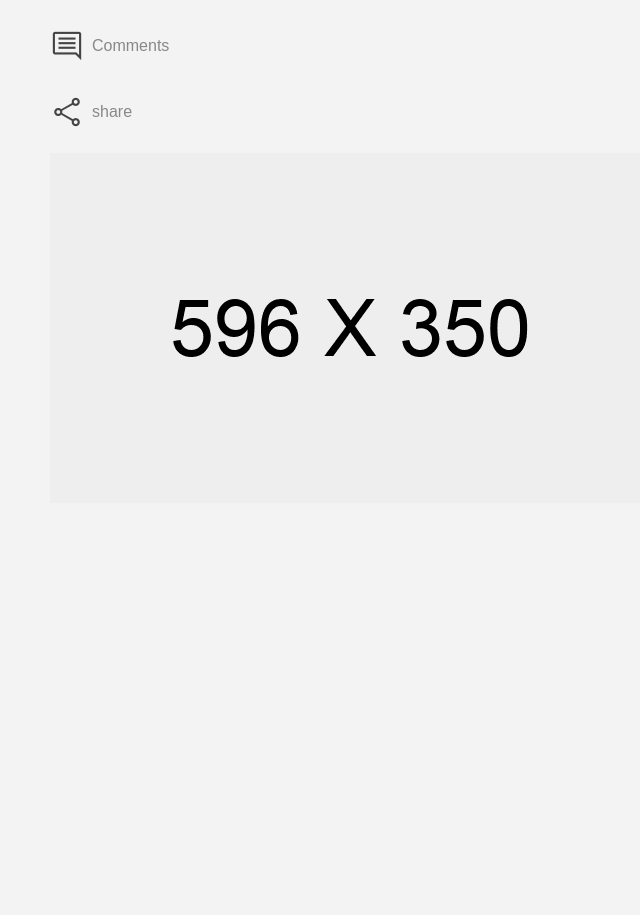
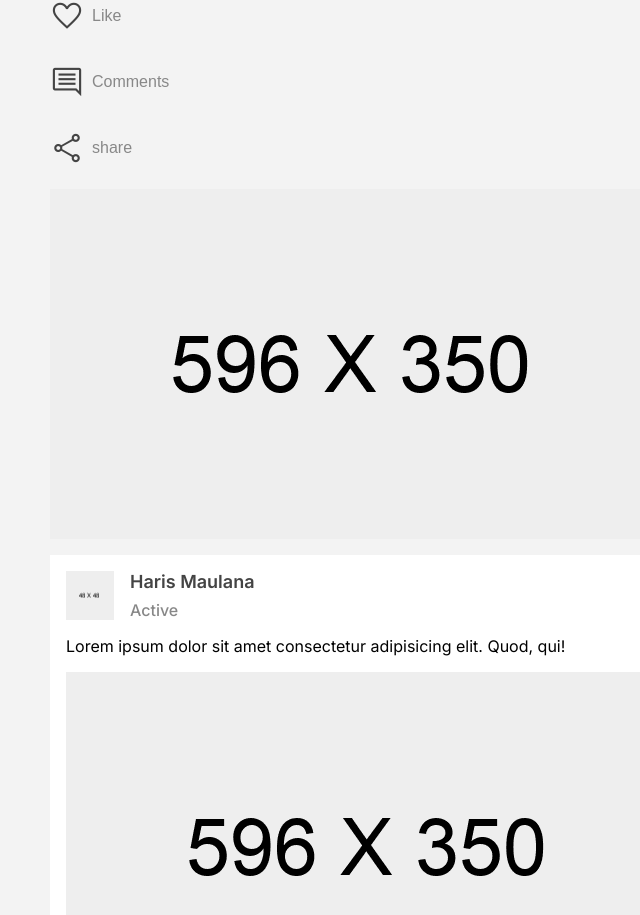
Before and after one commit to Haris-mlna/andaru-partners, a React (Create React App) app: page / in a window 1280 px wide. Shown: the part 2686-3601 px from the top of the page, without its empty margins (0-640 px from the left). Before the commit the page ends 3199 px from the top, so only its background shows below. Built offline with nearby package versions, Linux system fonts and the light colour scheme.

Commit message:
update feed

```diff
--- a/src/components/Atom/text/text.jsx
+++ b/src/components/Atom/text/text.jsx
@@ -27,6 +27,10 @@ const H6tag = ({text, new_className}) => {
     return <h6 className={`${styles.h6tag} ${new_className}`}>{text}</h6>
 }
 
+const Span16 = ({text}) => {
+    return <span className={styles.spanTag}>{text}</span>
+}
+
 export {
-    Ptag16, Ptag18, Atag181, Atag182, Atag16, H4tag, H6tag
+    Ptag16, Ptag18, Atag181, Atag182, Atag16, H4tag, H6tag, Span16
 }
--- a/src/components/Atom/text/text.module.css
+++ b/src/components/Atom/text/text.module.css
@@ -51,3 +51,10 @@
     color: var( --heading-1st-color);
     font-family: inter;
 }
+
+.spanTag{
+    font-size: 16px;
+    color: var(--para-1st-color);
+    font-family: inter;
+    font-weight: 500;
+}
--- /dev/null
+++ b/src/components/Organism/feed/feed.jsx
@@ -0,0 +1,28 @@
+import styles from "./feed.module.css";
+import { AvatarSidebar, PostImage } from "../../Atom/image-placeholder/image-placeholder";
+import { Atag181, Ptag18, Span16 } from "../../Atom/text/text";
+const Feed = () => {
+  return (
+    <div className={styles.feed}>
+      <div className={styles.headfeed}>
+        <AvatarSidebar />
+        <div className={styles.texthead}>
+          <Atag181 text={"Haris Maulana"} />
+          <Span16 text={"Active"} />
+        </div>
+      </div>
+      <div className={styles.captionpost}>
+        <Ptag18
+          text={
+            "Lorem ipsum dolor sit amet consectetur adipisicing elit. Quod, qui!"
+          }
+        />
+      </div>
+      <div className={styles.imgpost}>
+        <PostImage/>
+      </div>
+    </div>
+  );
+};
+
+export default Feed;
--- /dev/null
+++ b/src/components/Organism/feed/feed.module.css
@@ -0,0 +1,16 @@
+.feed{
+    background-color: var(--bs-white);
+    flex: 2;
+    padding: 1rem;
+}
+
+.headfeed{
+    display: flex;
+    gap: 1rem;
+}
+
+.texthead{
+    display: flex;
+    flex-direction: column;
+    gap: 0.5rem;
+}
--- a/src/pages/home/home.js
+++ b/src/pages/home/home.js
@@ -7,7 +7,7 @@ import {
   ButtonView,
 } from "../../components/Atom/button/button.jsx";
 
-import { Ptag16, Ptag18, Atag181, Atag182, Atag16, H4tag, H6tag  } from "../../components/Atom/text/text.jsx";
+import { Ptag16, Ptag18, Atag181, Atag182, Atag16, H4tag, H6tag, Span16  } from "../../components/Atom/text/text.jsx";
 
 import {
   TigaRoda,
@@ -25,6 +25,7 @@ import { IconsFA } from "../../components/Atom/icons/icons.jsx";
 import styles from "./home.module.css";
 import Navbar from "../../components/Organism/navbar/navbar.jsx";
 import Sidebar from "../../components/Organism/sidebar/sidebar.jsx";
+import Feed from "../../components/Organism/feed/feed.jsx";
 
 const Home = () => {
 
@@ -58,10 +59,12 @@ const Home = () => {
         <Atag16 link={'#'} text={'a tag 16'}/>
         <H4tag text={'h4 tag'}/>
         <H6tag text={'h6 tag'}/>
+        <Span16 text={'test'}/>
         <Actionpost title={'favorite'} text={'Like'} new_className={styles.actionpost}/>
         <Actionpost title={'comment'} text={'Comments'} new_className={styles.actionpost}/>
         <Actionpost title={'share'} text={'share'} new_className={styles.actionpost}/>
         <PostImage/>
+        <Feed/>
       </div>
     </div>
   );
```
